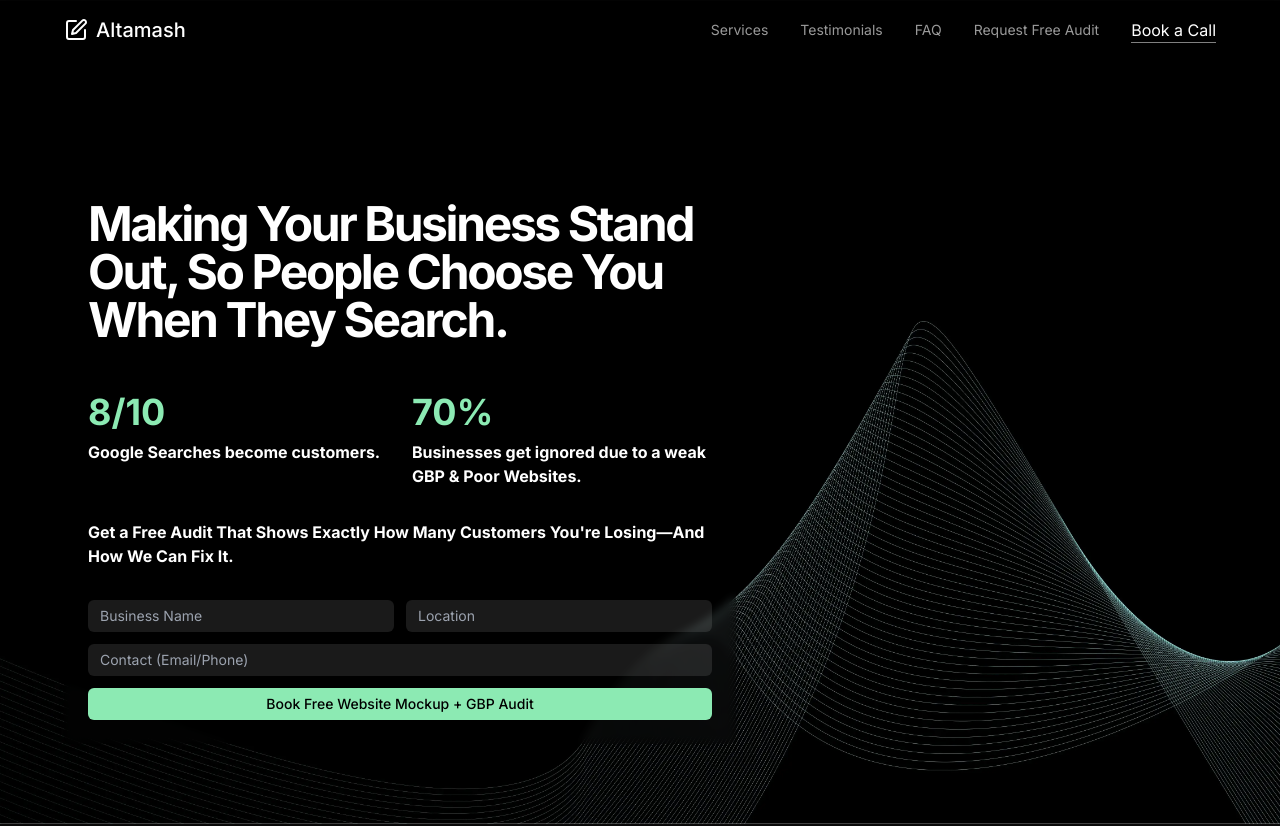
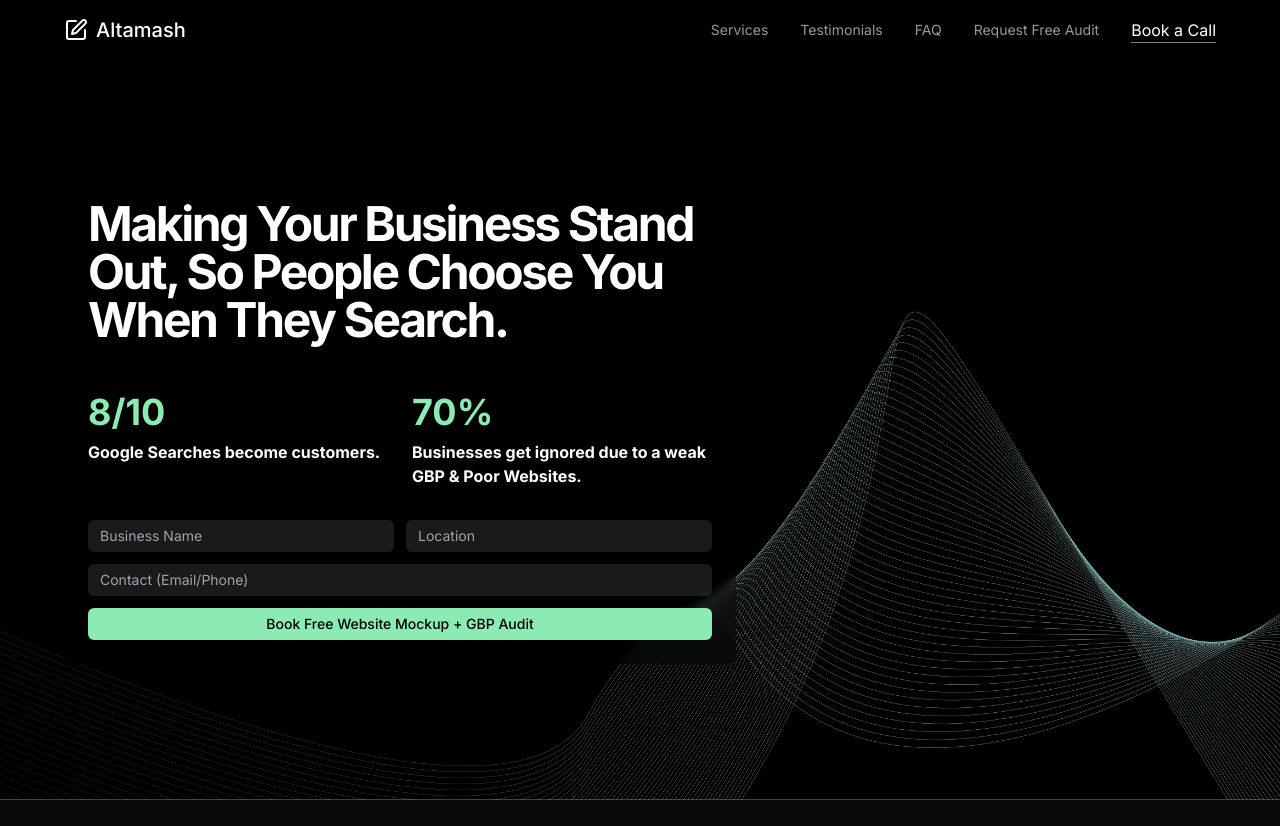
Before and after one commit to altamashh53/portfoliosite, a React (Vite) app: page / in a window 1280 px wide. Shown: the top 826 px of the page. Built offline with nearby package versions, Linux system fonts and the light colour scheme.

Commit message:
hero cahng

```diff
--- a/src/components/Hero/Hero.tsx
+++ b/src/components/Hero/Hero.tsx
@@ -49,12 +49,7 @@ const Hero: React.FC = () => {
                     </p>
                   </div>
                 </div>
-                <div className="col-span-2 mb-8">
-                  <p className="text-sm sm:text-base text-white font-bold">
-                    Get a Free Audit That Shows Exactly How Many Customers
-                    You're Losing—And How We Can Fix It.
-                  </p>
-                </div>
+                <div className="col-span-2 mb-8"></div>
                 <ContactForm />
               </motion.div>
             </div>
```
